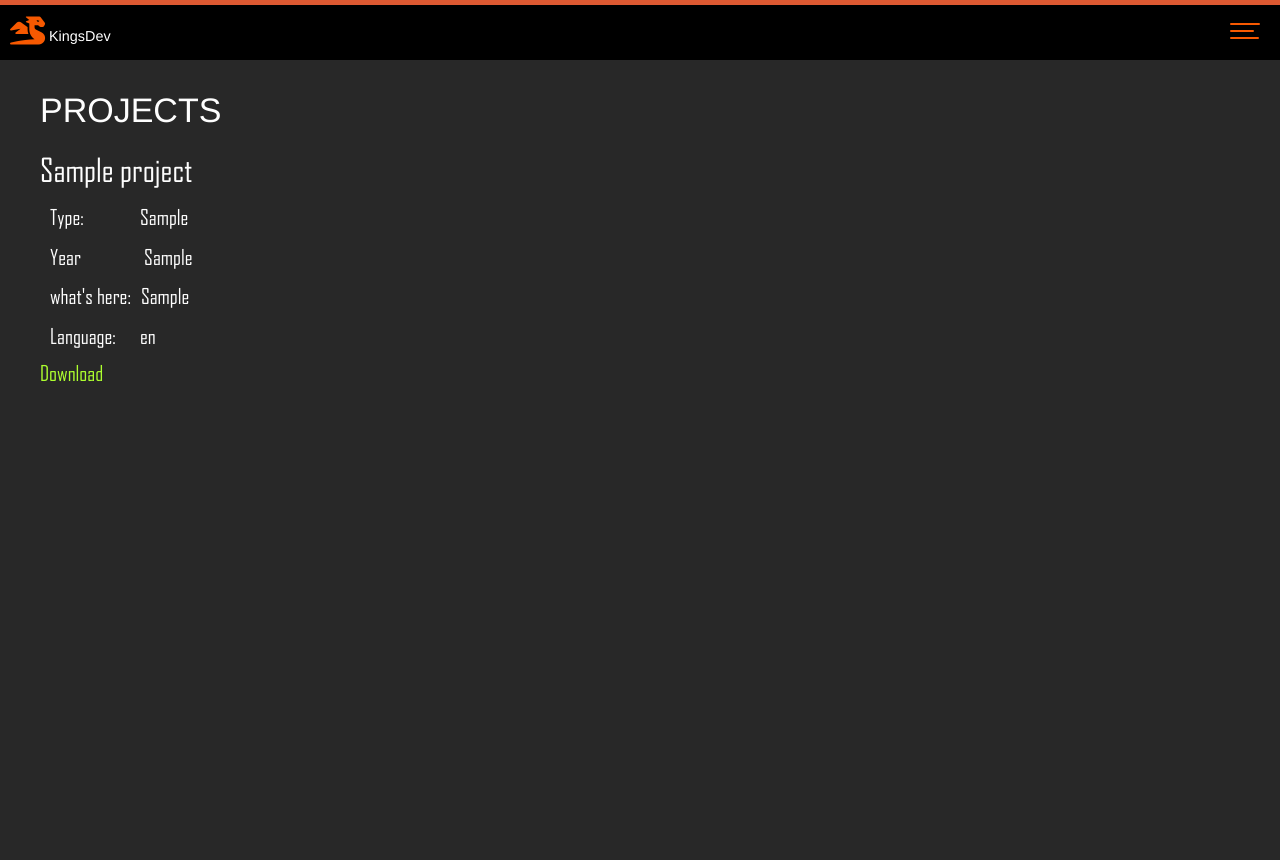
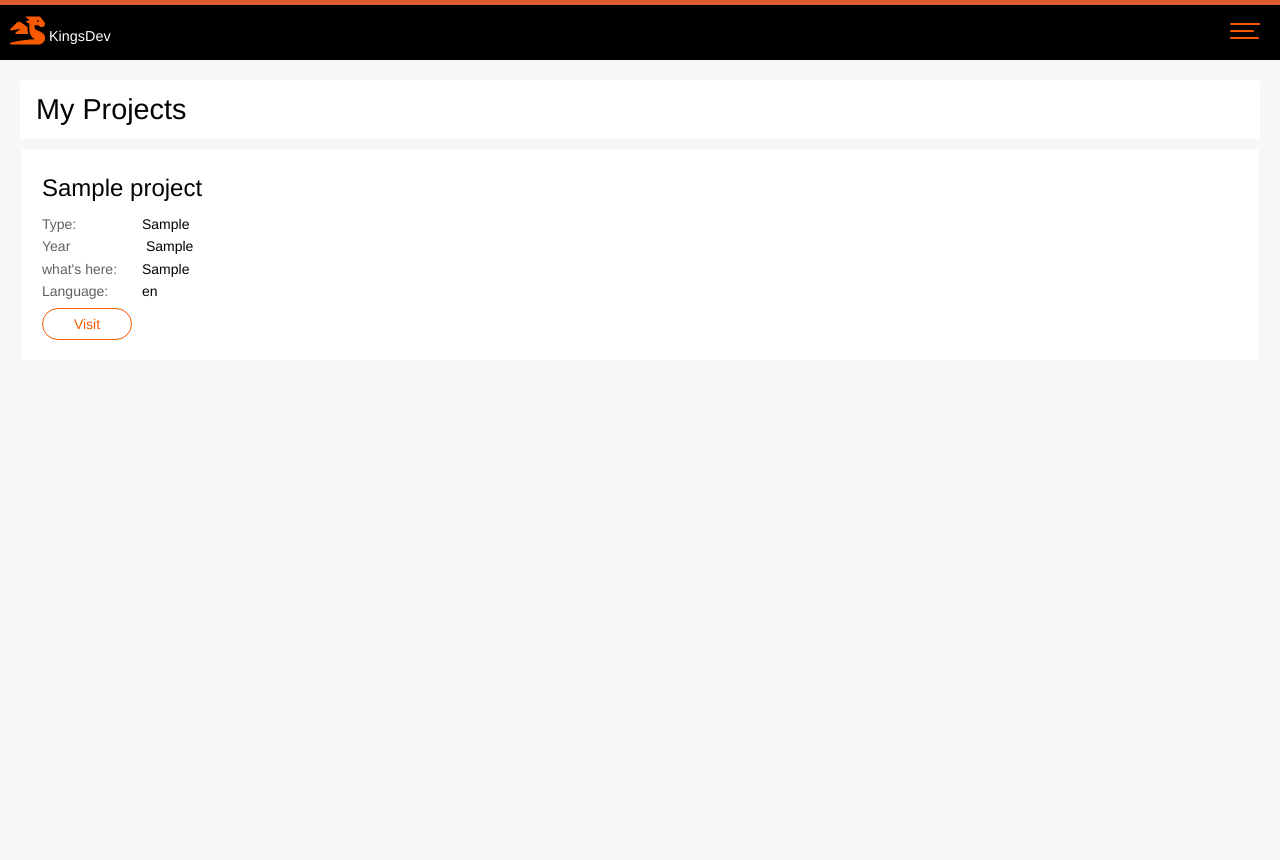
Before and after one commit to kingsdev101/porfolio, a Laravel app: page /projects in a window 1280 px wide. Run offline with Laravel 8, Linux system fonts and the light colour scheme; tables that the repository leaves empty hold one stand-in row (values such as "Sample post").

Commit message:
change style

```diff
--- a/app/Http/Controllers/OfficialController.php
+++ b/app/Http/Controllers/OfficialController.php
@@ -27,6 +27,7 @@ class OfficialController extends Controller
         $project->features = $request->feature;
         $project->language = $request->language;
         $project->links = $request->link;
+        $project->visitable = $request->visitable;
         $project->save();
 
          return redirect()->route('insertproject');
--- a/public/css/projects.css
+++ b/public/css/projects.css
@@ -1,56 +1,55 @@
 .projects-container {
+    font-family: Helvetica, sans-serif;
     width: 100%;
     height: 100vh;
-
-    color: #fefefe;
+    background-color: #f7f7f7;
+    color: #030303;
     padding: 20px;
-    font-size: 21px;
+    font-size: 14px;
 }
 
-.list-projects {
-    display: flex;
-    flex-wrap: wrap;
-    box-sizing: border-box;
+.projects-container h2{
+    background-color: #ffff;
+    padding: 12px 16px;
+    border-radius: 4px;
 }
 
-.projects-container .projectac {
-    box-sizing: border-box;
+.list-projects{
 
-    width: 300px;
-    height: auto;
+display: flex;
+flex-wrap: wrap;
 
-    flex-grow: 1;
-    padding: 0px 20px;
-    margin-bottom: 20px;
 }
 
-.projectac p {
-    word-break: break-all;
-    font-family: "arial";
-    font-size: 21px;
-}
-.projectac ul {
-    list-style-type: none;
+.wrapp-project{
+    flex-grow: 1;
+   width: 300px;
+    pad: 20px;
+    background-color: #ffff;
+    padding: 20px;
+    margin: 2px;
 }
 
-.projectac span {
-    padding: 3px 10px;
-    min-width: 100px;
-    display: inline-block;
+.name-project{
+    font-size: 24px;
+    margin-bottom: 6px;
+    color: #030303;
 }
 
-.projectac h5 {
-    font-size: 32px;
+.wrapp-project span{
+    display: inline-block;
+    color: #606060;
+    min-width: 100px;
 }
-
-.projects-container h2 {
-    font-family: "helvetica";
-    font-size: 34px;
-    text-transform: uppercase;
-    font-weight: 300;
-    margin: 10px 20px 20px 20px;
+.wrapp-project a{
+    display: inline-block;
+    background:#ffff;
+    border: 1px solid #f75901;
+    padding: 4px 16px;
+    min-width: 90px;
+    margin-top: 5px;
+    text-align: center;
+    color: #f75901;
+    border-radius: 20px;
+    cursor: pointer;
 }
-
-.projectac a {
-    color: greenyellow;
-}
--- a/resources/views/official/insertproject.blade.php
+++ b/resources/views/official/insertproject.blade.php
@@ -8,6 +8,7 @@
     <input type="text" placeholder="feature" name="feature"><br>
     <input type="text" placeholder="language" name="language"><br>
     <input type="text" placeholder="link" name="link"><br>
+    <input type="text" placeholder="1/0 visitable" name="visitable"><br>
 
     <button type="submit" name="submit">Save</button>
 </form>
--- a/resources/views/official/projects.blade.php
+++ b/resources/views/official/projects.blade.php
@@ -3,33 +3,31 @@
 @section('content')
 
 <div class="projects-container">
-    <h2>Projects</h1>
-        <div class="list-projects">
+    <h2>My Projects</h2>
+    <div class="list-projects">
         @if($project->count() > 0)
         @foreach($project as $projects)
+<div class="wrapp-project">
+    <div class="name-project">{{$projects->name}}</div>
+        <div class="span-wrapper">
+         <span>Type:</span>{{$projects->type}}
+        </div>
+        <div class="span-wrapper">
+            <span>Year</span> {{$projects->year}}
+        </div>
 
-<div class="projectac">
-    <h5>{{$projects->name}}</h5>
+ <div class="span-wrapper">
+            <span>what's here:</span>{{$projects->features}}
+ </div>
+ <div class="span-wrapper">
+              <span>Language:</span>{{$projects->language}}
+ </div>
 
-    <ul>
-        <li> <span>Type:</span>{{$projects->type}}</li>
-        <li>
-            <span>Year</span> {{$projects->year}}
-
-        </li>
-        <li>
-
-            <span>what's here:</span>{{$projects->features}}
-        </li>
-        <li>
-            <span>Language:</span>{{$projects->language}}
-        </li>
-        @if ($projects->name == 'Understanding God')
+        @if ($projects->visitable == 1)
         <a href="{{$projects->links}}"> Visit</a>
         @else
         <a href="{{$projects->links}}"> Download</a>
         @endif
-    </ul>
 
 </div>
 @endforeach
@@ -41,6 +39,7 @@
         </div>
 
 </div>
+</div>
 
 
 
```
Also changed, not shown: database/migrations/2021_01_29_105542_create_projects_table.php.
